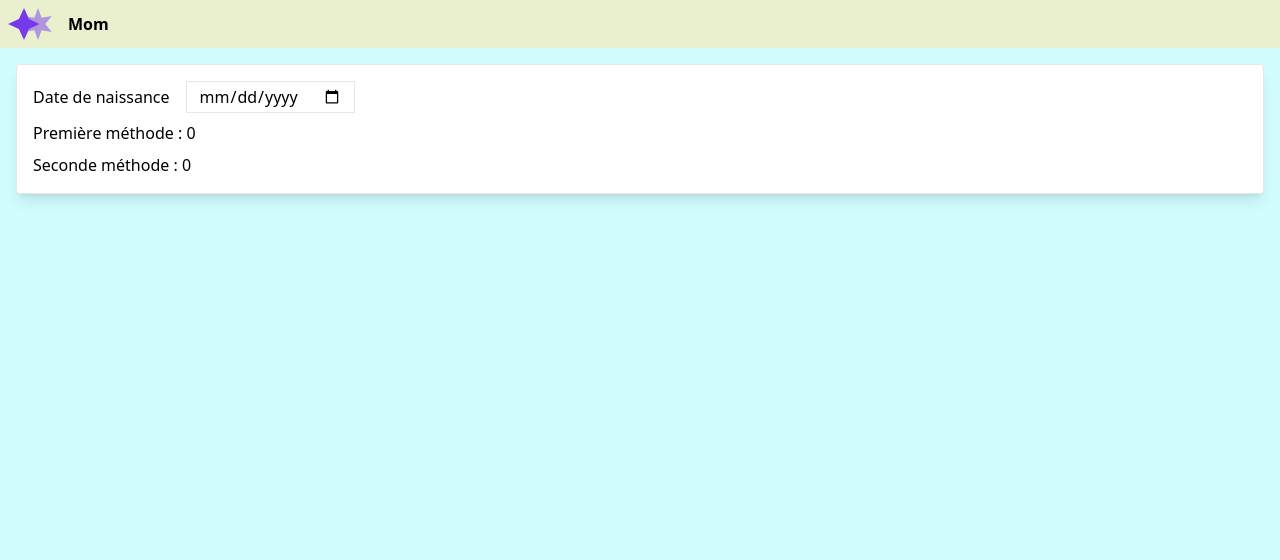
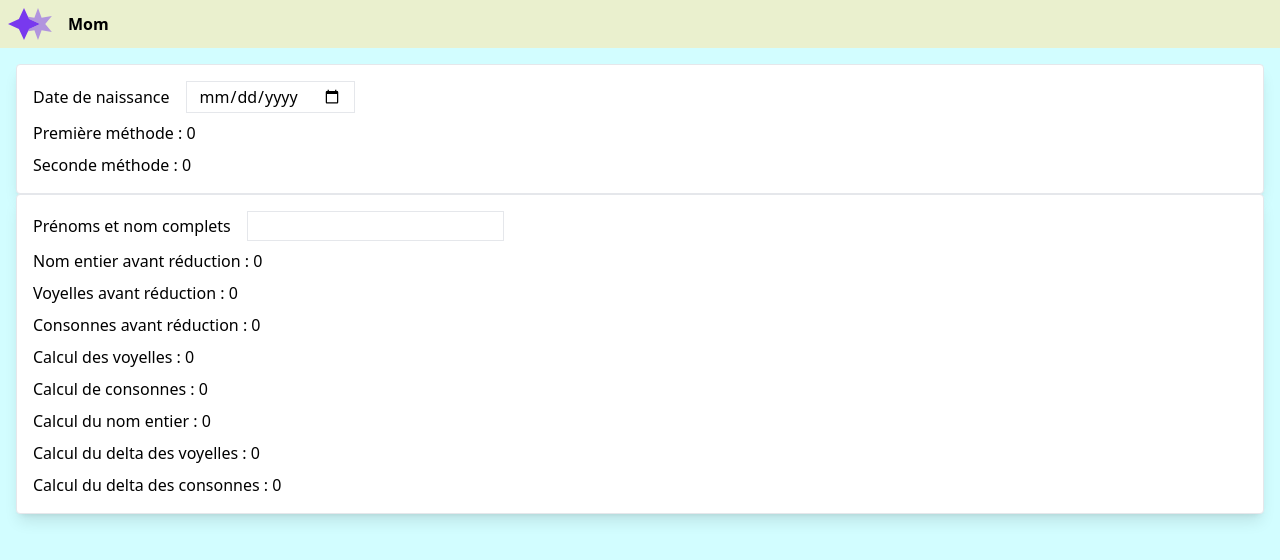
Before and after one commit to a-joyeux/mom, a Vue app: page / in a window 1280 px wide. Shown: the top 560 px of the page. Built offline with nearby package versions, Linux system fonts and the light colour scheme.

Commit message:
add name page to app

```diff
--- a/src/app.vue
+++ b/src/app.vue
@@ -1,10 +1,12 @@
 <script setup lang="ts">
 import BirthdatePage from './views/birthdate-page.vue'
+import NamesPage from './views/names-page.vue'
 </script>
 
 <template>
     <div class="flex pl-2 bg-[#EAF0CE] items-center gap-4 font-bold"><img alt="logo" src="/logo.svg" /> Mom</div>
     <div class="flex flex-col bg-[#D2FDFF] h-full p-4">
         <BirthdatePage />
+        <NamesPage />
     </div>
 </template>
--- a/src/views/names-page.vue
+++ b/src/views/names-page.vue
@@ -13,7 +13,7 @@ const updateResult = (event: Event) => {
 <template>
     <div class="p-4 flex flex-col gap-2 rounded border shadow-lg bg-white">
         <div class="flex gap-4 items-center">
-            <span>Prénoms et nom complets tels qu'indiqué sur l'acte de naissance:</span>
+            <span>Prénoms et nom complets</span>
             <input class="bg-transparent border px-3 py-0.5" @input="updateResult" type="text" />
         </div>
         <div data-testid="complete-name-before">
```
Also changed, not shown: 2 other files (tests, documents, lock files or other folders).
